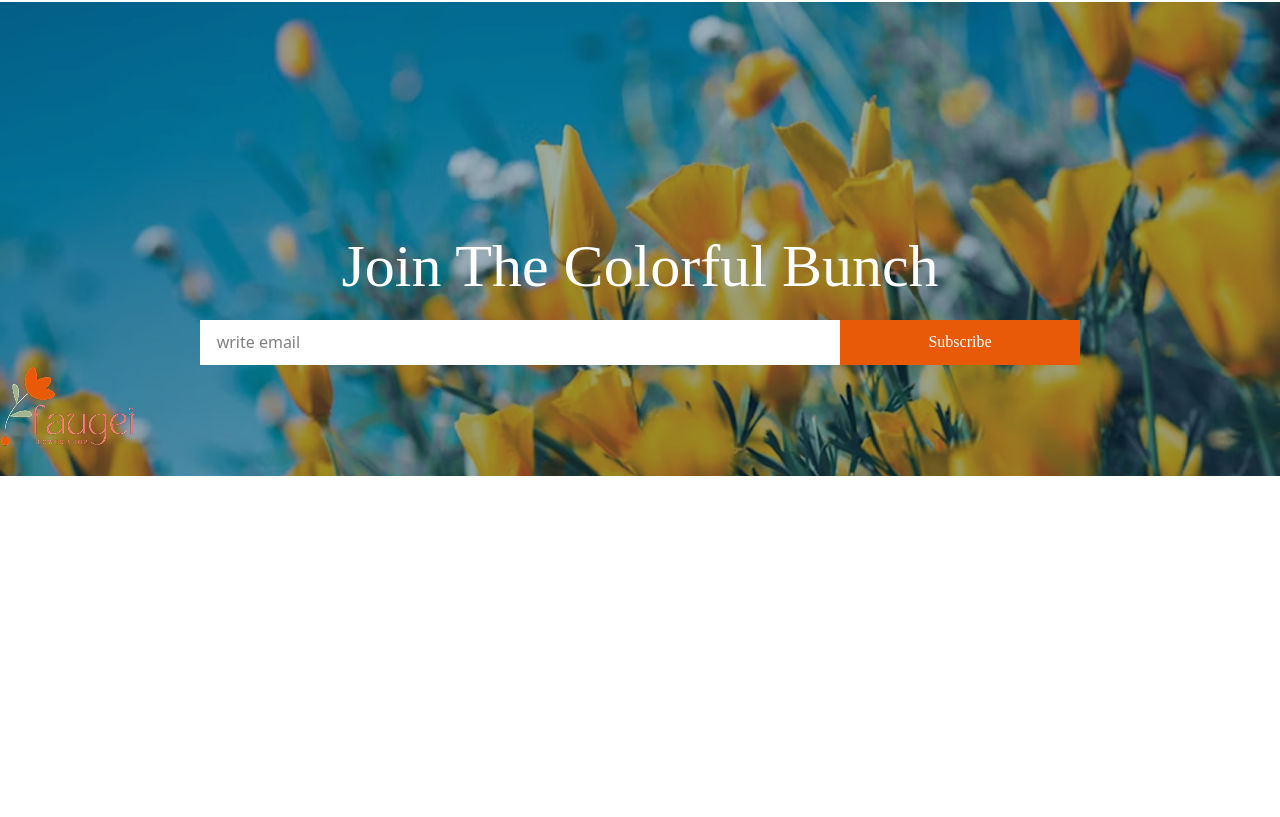
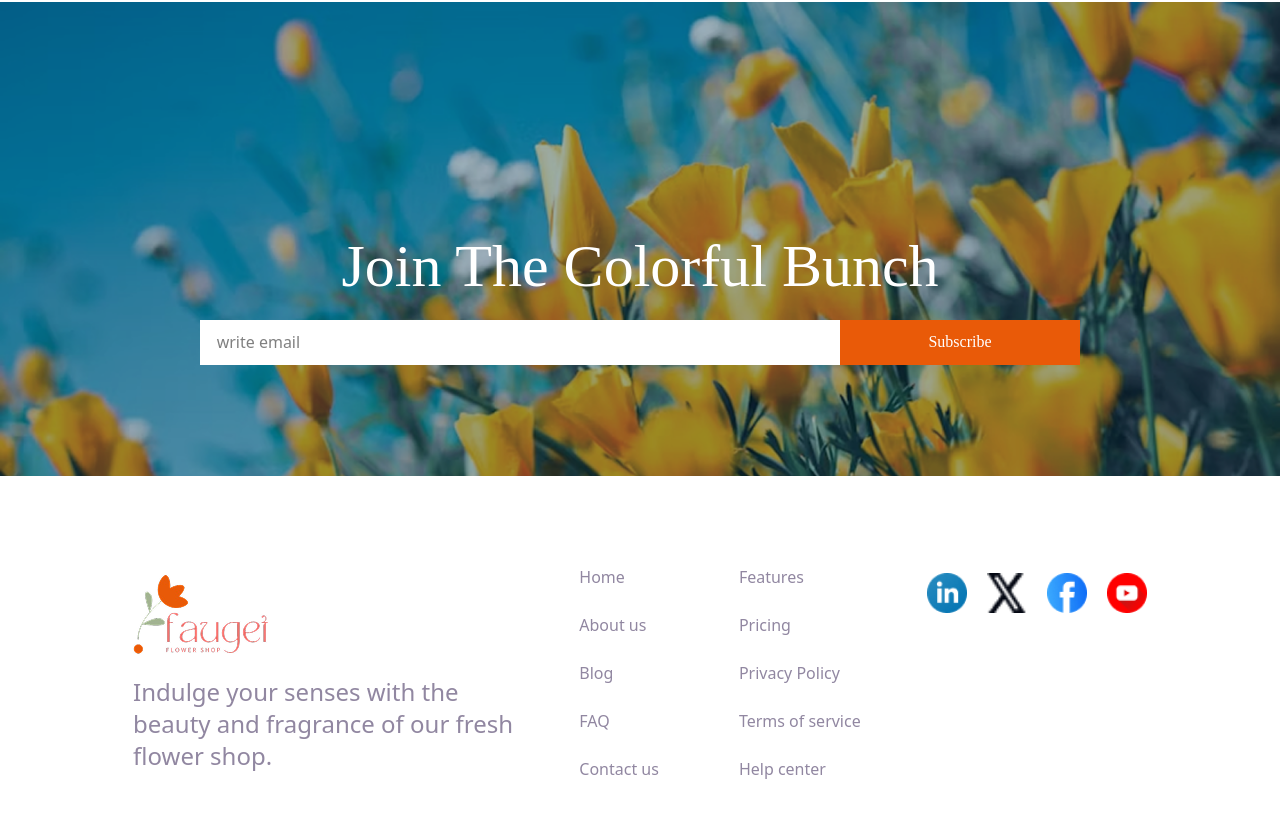
Before and after one commit to Dipon049/My-second-assignment, a plain HTML site: page index.html in a window 1280 px wide. Shown: the part 2604-3421 px from the top of the page. Before the commit the page ends 3080 px from the top, so only its background shows below. Drawn offline with nearby package versions, Linux system fonts and the light colour scheme.

Commit message:
added tags,class,taiwind styles

```diff
--- a/index.html
+++ b/index.html
@@ -130,15 +130,38 @@
           </div>
       </section>
 
+
     </main>
-    <footer>
-        <section>
+     <!--footer section-->
+       <footer>
+        <section class="flex mt-50 items-center justify-around mb-20 mx-25">
             <div>
-            <img src="assets/logo.png" alt="">
+          <img src="assets/logo.png" alt="">
+          <p class=" font-inter text-justify text-[#9187A1] text-2xl mt-5 ">Indulge your senses with the <br>beauty and fragrance of our fresh <br>flower shop. </p>
+        </div>
+        <div class="flex gap-20 ">
+            <ul>
+                <li><a class=" text-[#9187A1] " href="">Home</a></li><br>
+                <li><a class=" text-[#9187A1] " href="">About us</a></li><br>
+                <li><a class=" text-[#9187A1] " href="">Blog</a></li><br>
+                <li><a class=" text-[#9187A1] " href="">FAQ</a></li><br>
+                <li><a class=" text-[#9187A1] " href="">Contact us</a></li>
+            </ul>
+            <ul>
+                 <li><a class=" text-[#9187A1] " href="">Features</a></li><br>
+                <li><a class=" text-[#9187A1] " href="">Pricing</a></li><br>
+                <li><a class=" text-[#9187A1] " href="">Privacy Policy</a></li><br>
+                <li><a class=" text-[#9187A1] " href="">Terms of service</a></li><br>
+                <li><a class=" text-[#9187A1] " href="">Help center</a></li>
+            </ul>
+        </div>
+        <div class="flex gap-5 -mt-40">
+            <img class="w-10 h-10" src="assets/icon-linkedin.png" alt="">
+            <img class="w-10 h-10" src="assets/icon-twitter.png" alt="">
+            <img class="w-10 h-10" src="assets/icon-facebook.png" alt="">
+            <img class="w-10 h-10" src="assets/icon-youtube.png" alt="">
         </div>
         </section>
-
-
-    </footer>
+       </footer>
 </body>
 </html>
```
